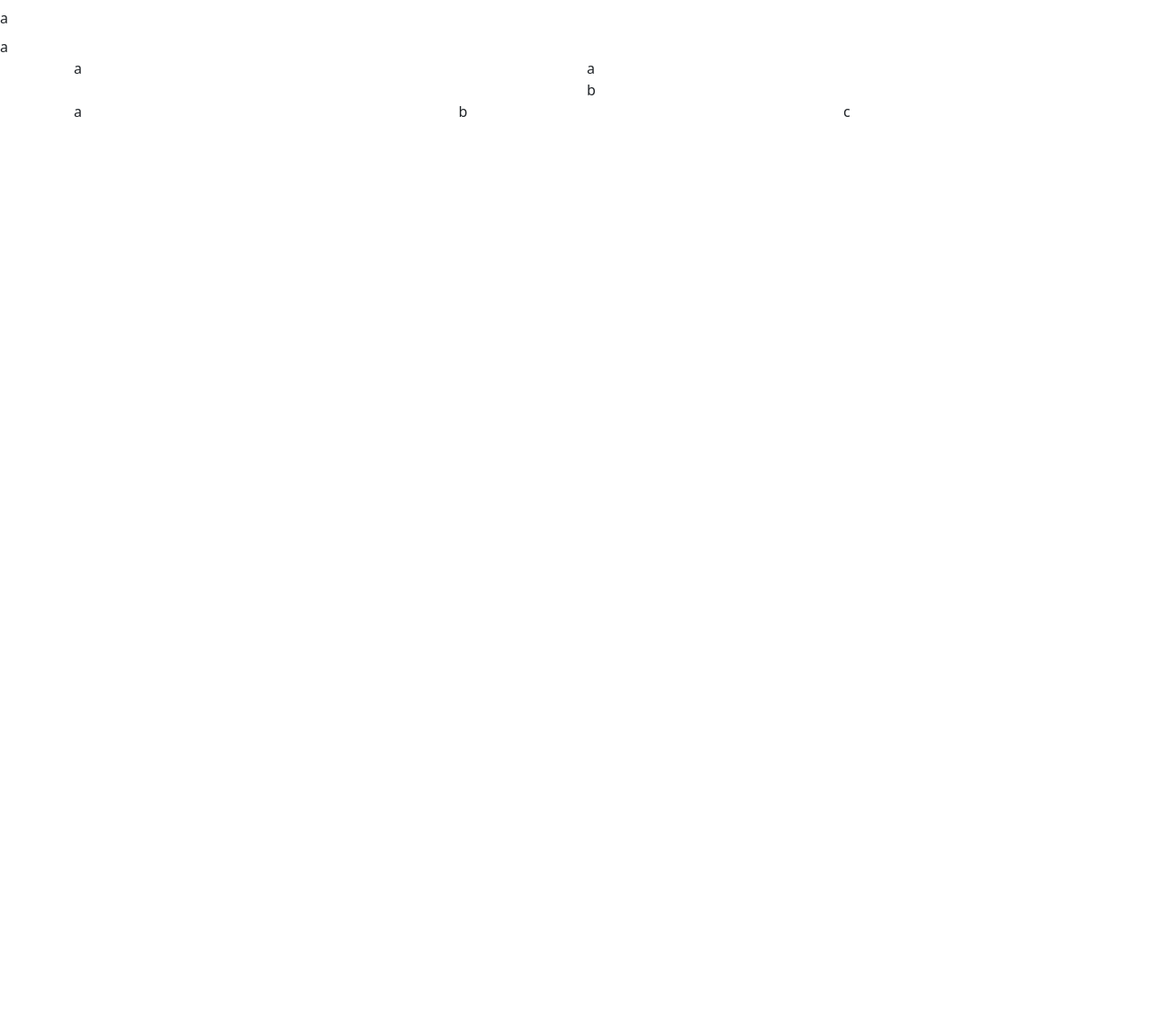
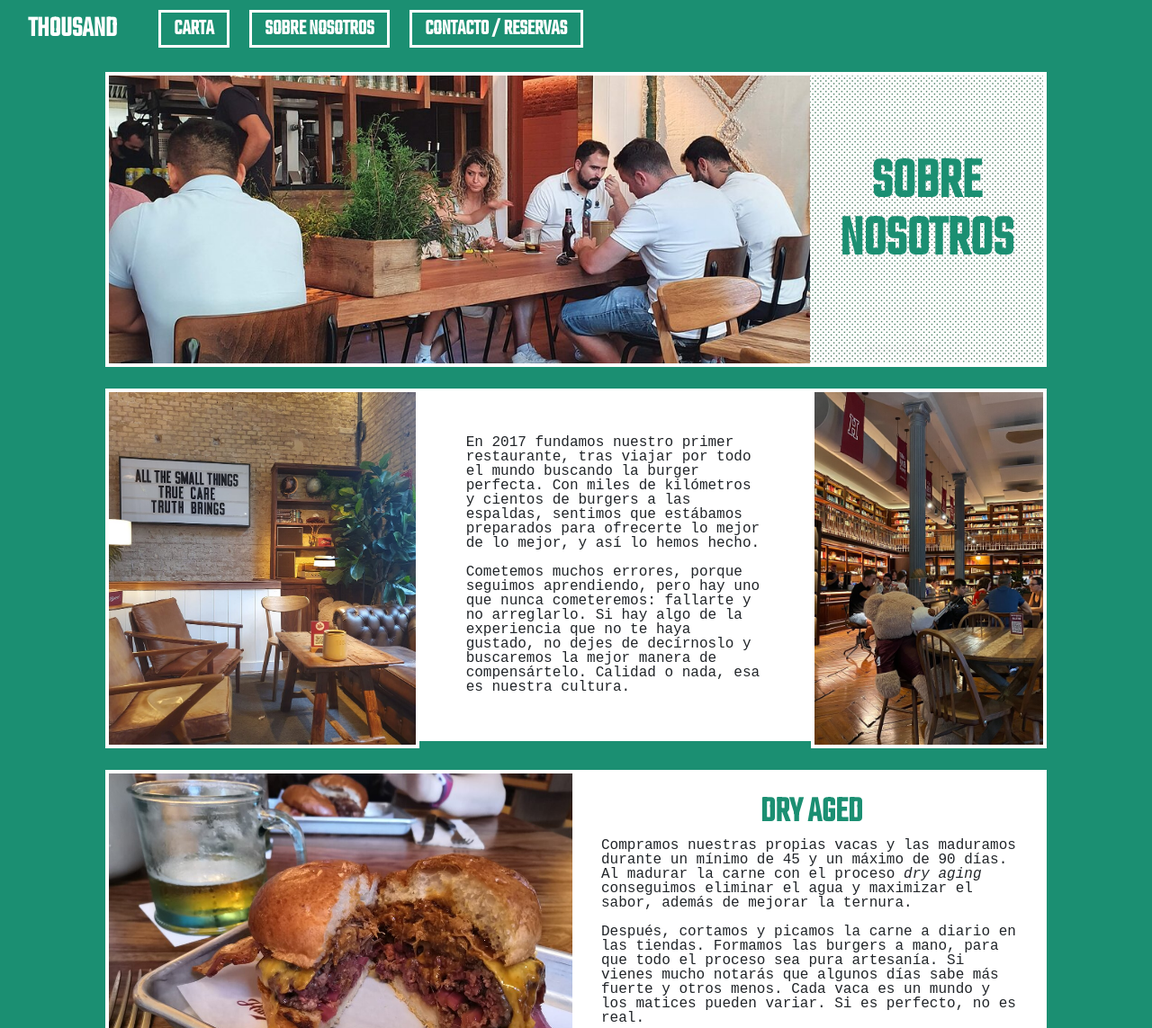
Before and after one commit to MaraScampini/Restaurant-Web-HTML-CSS-Bootstrap, a plain HTML site: page pages/about-us.html in a window 1280 px wide. Shown: the top 1143 px of the page at 90% size. Before the commit the page ends 800 px from the top, so only its background shows below. Drawn offline with nearby package versions, Linux system fonts and the light colour scheme.

Commit message:
Finished about us

```diff
--- a/css/styles.css
+++ b/css/styles.css
@@ -384,3 +384,36 @@ max-width: 1070px;
 #return-button {
     width: 100vw;
 }
+
+/* ABOUT US */
+
+.hero-about {
+    height: 40vh;
+    background-image: url(../images/about-us-2.jpg);
+    background-size: cover;
+    background-position: 50%;
+}
+
+
+.about-pic {
+    height: 100%;
+    min-height: 50vh;
+}
+
+#about-pic-1 {
+        background-image: url(../images/about-us-3.jpg);
+        background-size: cover;
+        background-position: 50% 30%;
+}
+
+#about-pic-2 {
+    background-image: url(../images/about-us-6.jpg);
+    background-size: cover;
+    background-position: 50% 30%;
+}
+
+#about-dry-aged {
+    background-image: url(../images/about-burger-dry-aged.jpg);
+    background-size: cover;
+    background-position: 50% 50%;
+}
--- a/js/scripts.js
+++ /dev/null
@@ -1,6 +0,0 @@
-$(document).ready(function () {
-    $('.btn-stage').click(function () {
-        $('.btn-stage.active').removeClass("active");
-        $(this).addClass("active");
-    })
-});
--- a/pages/about-us.html
+++ b/pages/about-us.html
@@ -6,30 +6,88 @@
     <!-- Required meta tags -->
     <meta charset="utf-8">
     <meta name="viewport" content="width=device-width, initial-scale=1, shrink-to-fit=no">
+
     <!-- Bootstrap CSS -->
     <link rel="stylesheet" href="https://cdn.jsdelivr.net/npm/bootstrap@5.2.1/dist/css/bootstrap.min.css"
         integrity="sha384-iYQeCzEYFbKjA/T2uDLTpkwGzCiq6soy8tYaI1GyVh/UjpbCx/TYkiZhlZB6+fzT" crossorigin="anonymous">
 
+
+    <link rel="stylesheet" href="../css/styles.css">
+    <link rel="stylesheet" href="https://fonts.googleapis.com/css?family=Bebas+Neue">
+    <link rel="stylesheet" href="https://fonts.googleapis.com/css?family=Teko">
 </head>
 
 <!-- NAVBAR -->
 
-    <div class="navbar">
-        <div class="col">a</div>
+<nav class="navbar navbar-dark navbar-expand-md bg-darkgreen">
+    <div class="container-fluid">
+        <a class="navbar-brand home-link" href="../index.html">Thousand</a>
+        <button class="navbar-toggler" type="button" data-bs-toggle="collapse" data-bs-target="#navbarNav"
+            aria-controls="navbarNav" aria-expanded="false" aria-label="Toggle navigation">
+            <span class="navbar-toggler-icon"></span>
+        </button>
+        <div class="collapse navbar-collapse" id="navbarNav">
+            <ul class="navbar-nav">
+                <li class="nav-item">
+                    <a class="nav-link bar-link border-white-text" href="../pages/menu.html">Carta</a>
+                </li>
+                <li class="nav-item">
+                    <a class="nav-link bar-link border-white-text" href="../pages/about-us.html">Sobre Nosotros</a>
+                </li>
+                <li class="nav-item">
+                    <a class="nav-link bar-link border-white-text" href="../pages/contact.html">Contacto / Reservas </a>
+                </li>
+            </ul>
         </div>
+    </div>
+</nav>
 
 <!-- HERO -->
 
-    <div class="hero">a</div>
+<div class="container bg-0 my-0">
+    <div class="row justify-content-center border-white my-3 g-0 bg-white">
+        <div class="hero-col col-md-9 hero-about">
+        </div>
+        <div class="hero-col col-md-3 hero">
+            <div class="hero-text-background text-center">
+                <div class="hero-text pt-3 pt-md-0">
+                    <p>SOBRE NOSOTROS</p>
+                </div>
+            </div>
+
+        </div>
+    </div>
+</div>
+
 
 <!-- MAIN -->
+<div class="container my-4">
+    <div class="row justify-content-center g-0">
+        <div class="col col-md-4">
+            <div class="about-pic border-white" id="about-pic-1"></div>
+        </div>
+        <div class="col-12 col-md-5">
+            <div class="card border-white bg-white p-5">
+                <p class="card-text">En 2017 fundamos nuestro primer restaurante, tras viajar por todo el mundo buscando la burger perfecta. Con miles de kilómetros y cientos de burgers a las espaldas, sentimos que estábamos preparados para ofrecerte lo mejor de lo mejor, y así lo hemos hecho.</p>
+                <p class="card-text">Cometemos muchos errores, porque seguimos aprendiendo, pero hay uno que nunca cometeremos: fallarte y no arreglarlo. Si hay algo de la experiencia que no te haya gustado, no dejes de decírnoslo y buscaremos la mejor manera de compensártelo. Calidad o nada, esa es nuestra cultura.</p>
+            </div>
+                </div>
+        <div class="col-12 col-md-3">
+            <div class="about-pic border-white" id="about-pic-2"></div>
+        </div>
+    </div>
+</div>
+
 
 <div class="container">
-        <div class="row">
-            <div class="col col-md-6">a</div>
-            <div class="col-12 col-md-6 d-flex flex-column">
-                    <div>a</div>
-                    <div>b</div>
+    <div class="row g-0">
+        <div class="col col-md-6">
+            <div class="about-pic border-white" id="about-dry-aged"></div>
+        </div>
+        <div class="col-12 col-md-6 card border-white p-4">
+            <h5 class="card-title text-center">DRY AGED</h5>
+            <p class="card-text">Compramos nuestras propias vacas y las maduramos durante un mínimo de 45 y un máximo de 90 días. Al madurar la carne con el proceso <i>dry aging</i> conseguimos eliminar el agua y maximizar el sabor, además de mejorar la ternura. </p>
+            <p class="card-text">Después, cortamos y picamos la carne a diario en las tiendas. Formamos las burgers a mano, para que todo el proceso sea pura artesanía. Si vienes mucho notarás que algunos días sabe más fuerte y otros menos. Cada vaca es un mundo y los matices pueden variar. Si es perfecto, no es real.</p>
         </div>
     </div>
     <div class="row justify-content-between">
```
Also changed, not shown: index.html (+1 -4 lines), pages/contact.html (+0 -3 lines), pages/faq.html (deleted, +0 -39 lines), pages/menu.html (+0 -3 lines), images/about-burger-dry-aged.jpg (added), images/about-us-2.jpg (added), images/about-us-3.jpg (added), images/about-us-4.jpg (added), images/about-us-5.jpg (added), images/about-us-6.jpg (added), images/about-us.1.jpg (added). Lines whose indentation alone changed are shown as unchanged.
